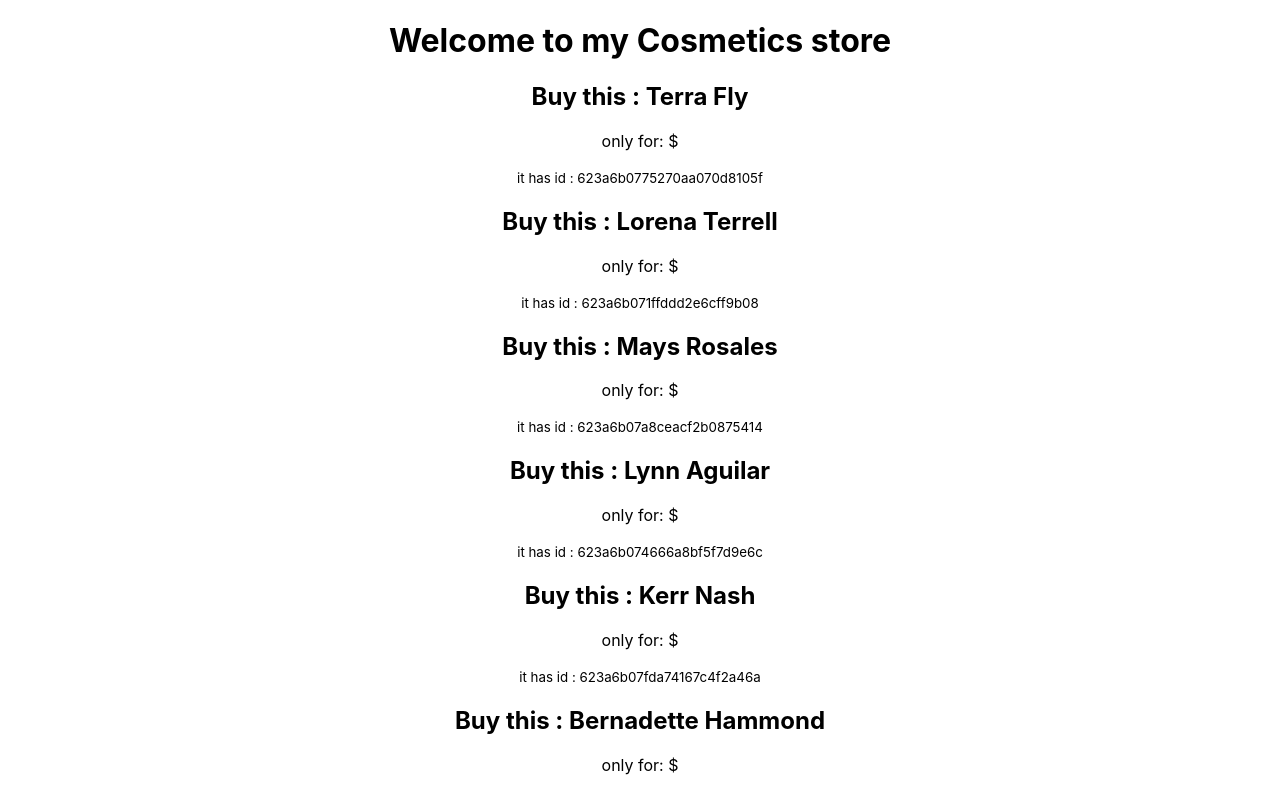
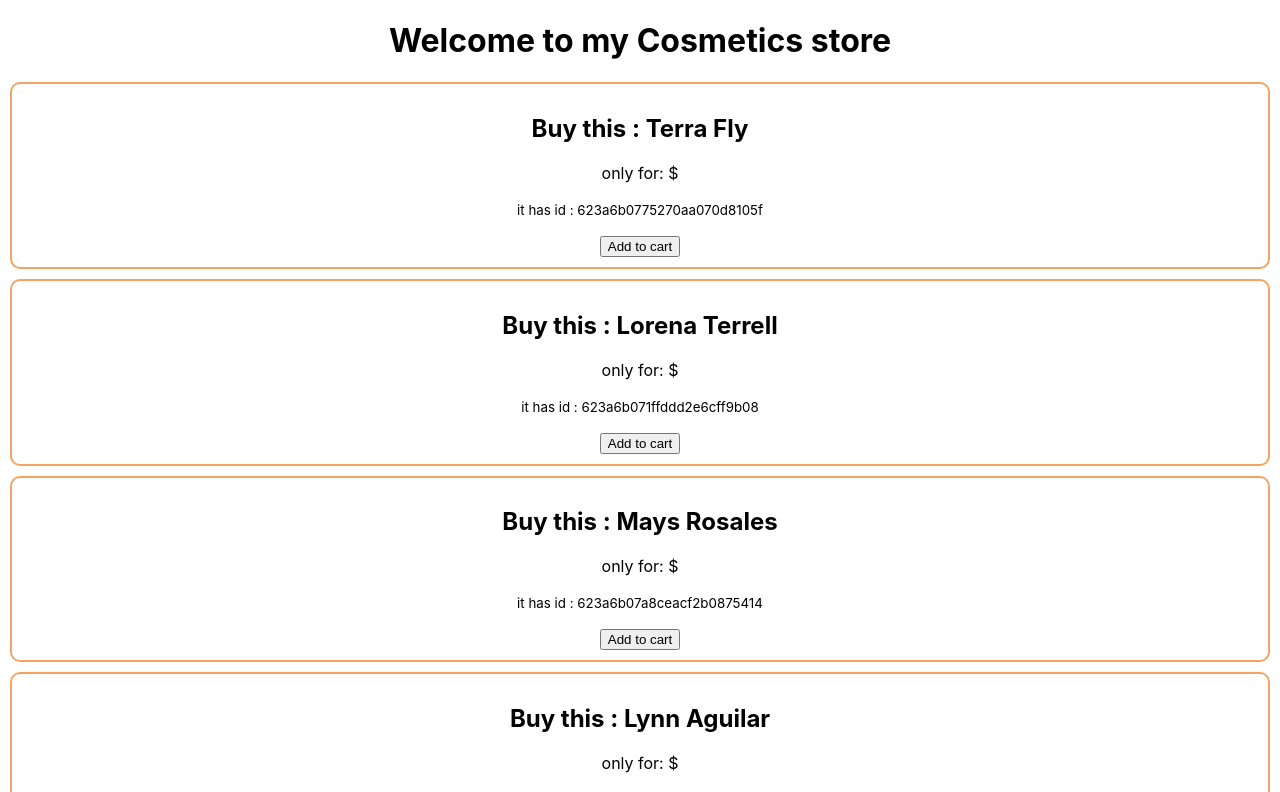
Before and after one commit to rahathossain3/react-storage-and-handler-module47.5, a React (Create React App) app: page / in a window 1280 px wide. Shown: the top 792 px of the page. Built offline with nearby package versions, Linux system fonts and the light colour scheme.

Commit message:
fake db add & event handlear with loacl stroge

```diff
--- /dev/null
+++ b/src/components/Cosmetic/Cosmetic.css
@@ -0,0 +1,6 @@
+.product{
+    border: 2px solid sandybrown;
+    margin: 10px;
+    padding: 10px;
+    border-radius: 10px;
+}
--- a/src/components/Cosmetic/Cosmetic.js
+++ b/src/components/Cosmetic/Cosmetic.js
@@ -1,14 +1,30 @@
 import React from 'react';
+import { addToDb } from '../../utilities/fakedb';
+import './Cosmetic.css'
 
 const Cosmetic = (props) => {
     //destructuring from object
     const { name, price, id } = props.cosmetic;
 
+    // event handler
+    const addToCart = (id) => {
+        addToDb(id)
+    };
+
+    /* // event handler call by using another function
+    const addToCartWithParam = () => addToCart(id); */
+
     return (
-        <div>
+        <div className='product'>
             <h2>Buy this : {name} </h2>
             <p>only for: ${price}</p>
             <p><small>it has id : {id}</small></p>
+
+            {/*----------- 1st way */}
+            {/* <button onClick={addToCartWithParam}>Add to cart</button> */}
+
+            {/* -------------- 2nd way */}
+            <button onClick={() => addToCart(id)}>Add to cart</button>
         </div>
     );
 };
--- a/src/components/Cosmetics/Cosmetics.js
+++ b/src/components/Cosmetics/Cosmetics.js
@@ -3,7 +3,7 @@
 
 const Cosmetics = () => {
     //data generate
-    //3rd way {using fetch--------------------------------------
+    //3rd way {my own json & using fetch--------------------------------------
     const [cosmetics, setCosmetics] = useState([]);
 
     useEffect(() => {
--- /dev/null
+++ b/src/utilities/fakedb.js
@@ -0,0 +1,17 @@
+//use local storage to manage cart data
+
+const addToDb = (id) => {
+    const quantity = localStorage.getItem(id);
+    if (quantity) {
+        console.log('already Exists');
+        const newQuantity = parseInt(quantity) + 1;
+        localStorage.setItem(id, newQuantity);
+    }
+    else {
+        console.log('save item');
+        localStorage.setItem(id, 1);
+    }
+
+}
+
+export { addToDb };
```
